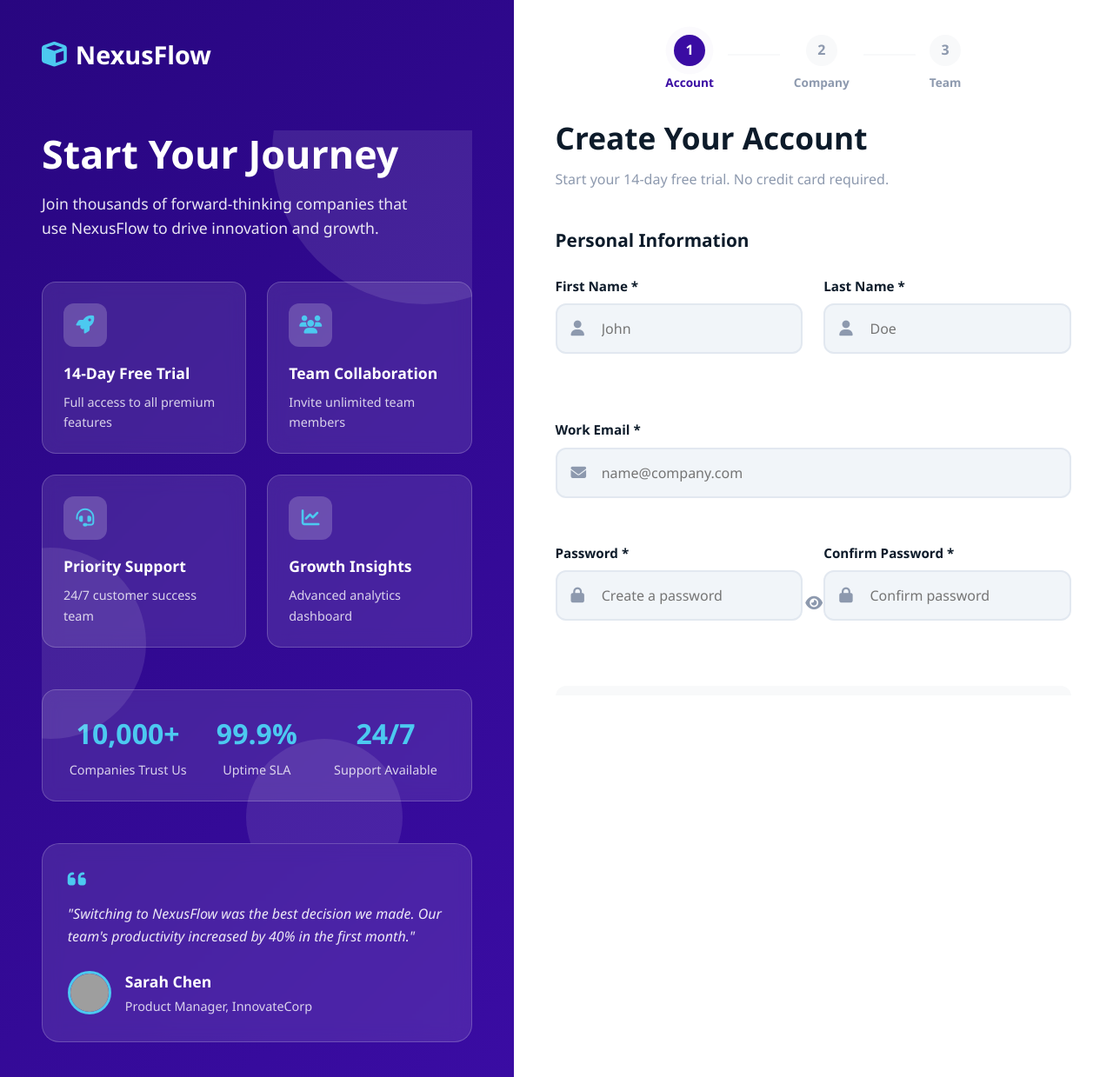
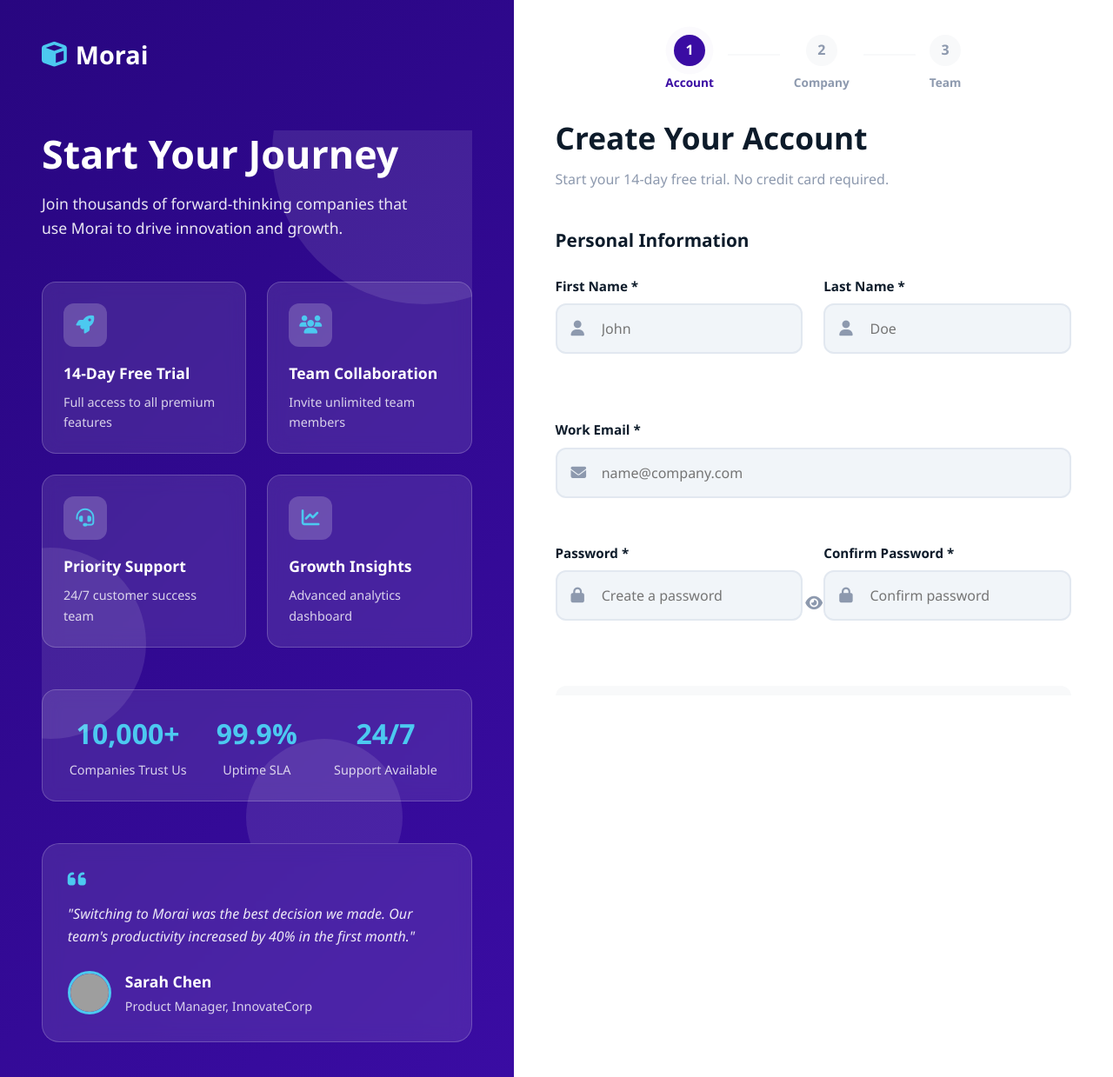
Before and after one commit to pomab12/morai, a website: page signup.html in a window 1280 px wide. Shown: the whole page at 87% size. Drawn offline with Linux system fonts and the light colour scheme; grey boxes are pictures that could not be loaded.

```diff
--- a/signup.html
+++ b/signup.html
@@ -3,7 +3,7 @@
 <head>
   <meta charset="UTF-8">
   <meta name="viewport" content="width=device-width, initial-scale=1.0">
-  <title>Sign Up | NexusFlow</title>
+  <title>Sign Up | Morai</title>
   <link rel="stylesheet" href="https://cdnjs.cloudflare.com/ajax/libs/font-awesome/6.4.0/css/all.min.css">
   <link rel="stylesheet" href="signup-style.css">
 </head>
@@ -13,7 +13,7 @@
     <div class="left-panel">
       <div class="logo">
         <i class="fas fa-cube"></i>
-        <span>NexusFlow</span>
+        <span>Morai</span>
       </div>
 
       <div class="visual-content">
@@ -25,7 +25,7 @@
 
         <div class="welcome-text">
           <h1>Start Your Journey</h1>
-          <p>Join thousands of forward-thinking companies that use NexusFlow to drive innovation and growth.</p>
+          <p>Join thousands of forward-thinking companies that use Morai to drive innovation and growth.</p>
         </div>
 
         <div class="benefits-grid">
@@ -81,7 +81,7 @@
       <div class="testimonial">
         <div class="quote">
           <i class="fas fa-quote-left"></i>
-          <p>"Switching to NexusFlow was the best decision we made. Our team's productivity increased by 40% in the first month."</p>
+          <p>"Switching to Morai was the best decision we made. Our team's productivity increased by 40% in the first month."</p>
         </div>
         <div class="author">
           <div class="avatar">
@@ -306,7 +306,7 @@
           <i class="fas fa-check-circle"></i>
         </div>
         <h3>Account Created Successfully!</h3>
-        <p>Welcome to NexusFlow! Your 14-day free trial has started. We're setting up your dashboard...</p>
+        <p>Welcome to Morai! Your 14-day free trial has started. We're setting up your dashboard...</p>
         <div class="modal-features">
           <div class="modal-feature">
             <i class="fas fa-rocket"></i>
```
Also changed, not shown: 1 other file.
